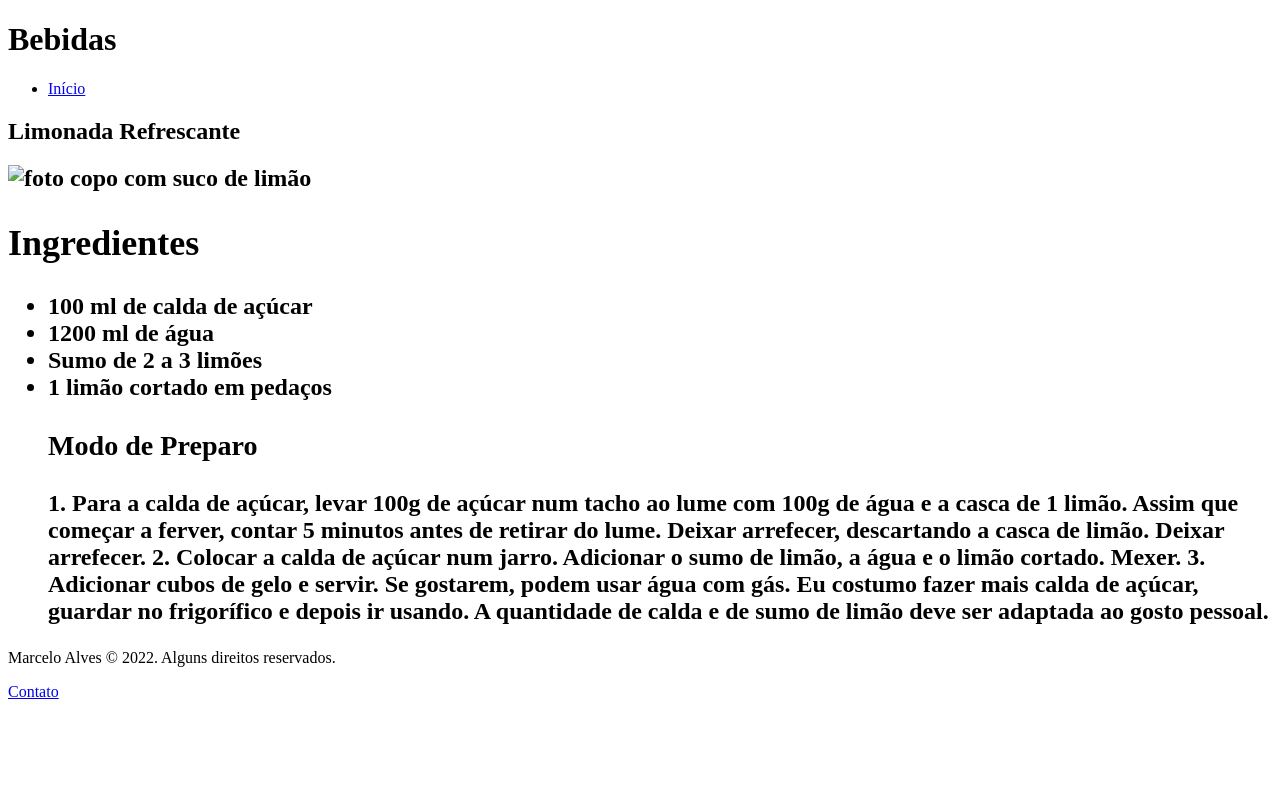
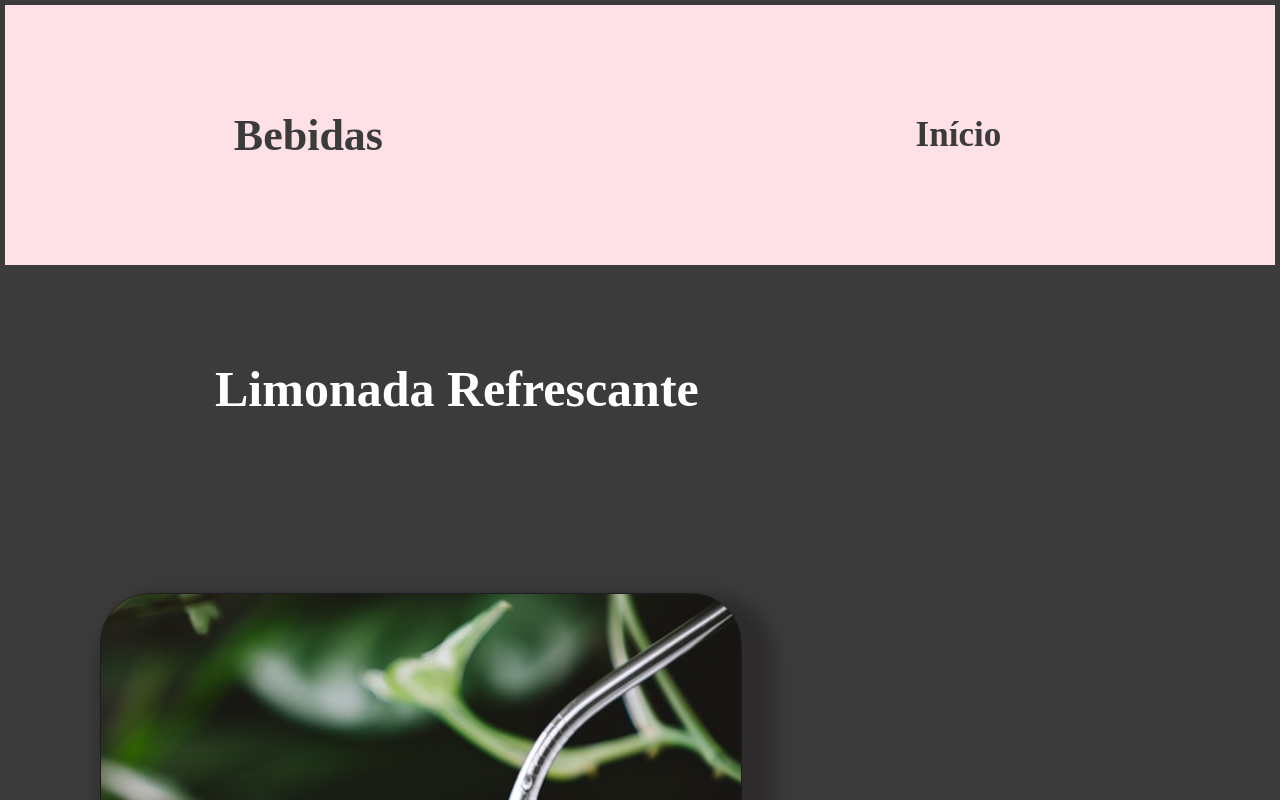
Before and after one commit to Maggmor/TrabalhoRocky, a plain HTML site: page bebidas.html in a window 1280 px wide. Shown: the top 800 px of the page. Drawn offline with Linux system fonts and the light colour scheme; the site is published under a folder, as on GitHub Pages, so addresses that start at the root find nothing.

Commit message:
Ajuste na chamada do CSS e imagens.

```diff
--- a/bebidas.html
+++ b/bebidas.html
@@ -9,7 +9,7 @@
   <meta name="author" content="Marcelo Alves">
   <meta name="description" content="Receitas fáceis">
   <title>Bebidas</title>
-  <link rel="stylesheet" href="/style.css">
+  <link rel="stylesheet" href="style.css">
 </head>
 <header class="receitas__salgadas--cabecalho">
   <div>
@@ -17,7 +17,7 @@
   </div>
   <nav>
     <ul>
-      <li class="home"><a class="home__link" href="/index.html">Início</a></li>
+      <li class="home"><a class="home__link" href="index.html">Início</a></li>
       </li>
     </ul>
   </nav>
@@ -29,7 +29,7 @@
     <section class="sessao__receita--salgada">
       <div class="grid__sessao--receita">
         <h1 class="titulo__receita--salgada">Limonada Refrescante<h1>
-            <img class="pizza__img" alt="foto copo com suco de limão" src="/Limonada.jpg">
+            <img class="pizza__img" alt="foto copo com suco de limão" src="Limonada.jpg">
             <div class="preparo">
               <h2>Ingredientes</h2>
               <ul>
```
